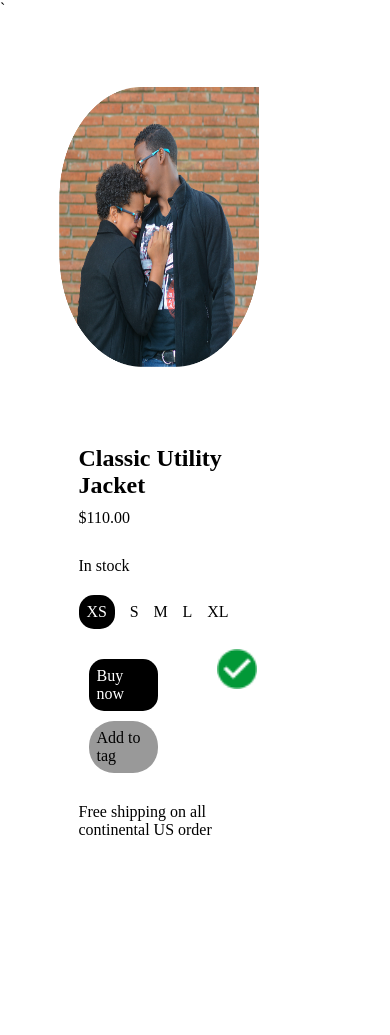
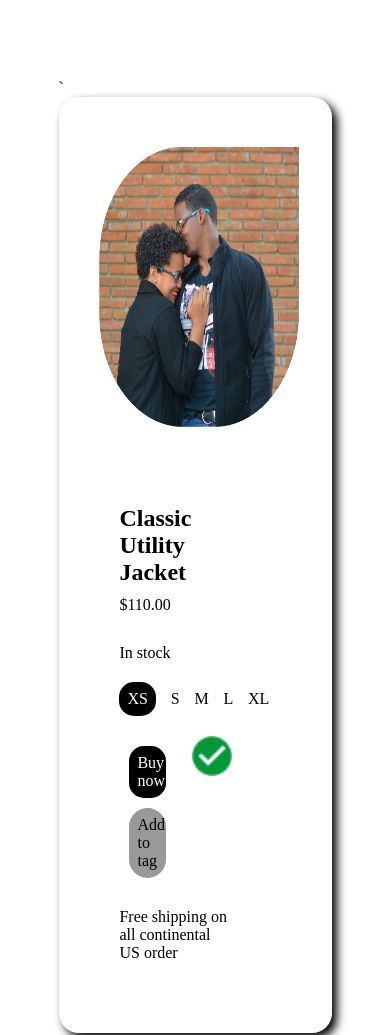
Before and after one commit to Vessel07/sample, a plain HTML site: page index.html in a window 390 px wide. Shown: the top 1035 px of the page. Before the commit the page ends 927 px from the top, so only its background shows below. Drawn offline with Linux system fonts and the light colour scheme.

Commit message:
box shadow

```diff
--- a/sample.css
+++ b/sample.css
@@ -6,11 +6,16 @@
 	box-sizing:border-box;
 }
 
+body{
+	padding: 15%;
+}
 .main-container {
 	display: flex;
 	justify-content: center;
 	align-items: center;
-	padding: 15%;
+	padding: 10px;
+	box-shadow: 5px 5px 10px 0 black;
+	border-radius: 20px;
 }
 
 .container {
@@ -70,9 +75,8 @@ a:active {
 }
 
 
-/**@media (max-width: 900px) {
+@media (max-width: 425px) {
 	body {
-		background: black;
 		width: auto;
 		margin: 20px auto;
 	}
@@ -85,15 +89,18 @@ a:active {
 		justify-content: space-between;
 		align-items: center;
 	}
-	#actv {
-		margin-bottom: 10px;
+	.buy{
+		margin: 10px;
 	}
-
+	.decision {
+		width: 50%;
+		align-items: center;
+	}
 	.loverep {
 		width: 25px;
 		height: 25px;
 	}
-}**/
+}
 
 @media (max-width: 768px) {
 	.main-container, .container, .product, .decision {
```
